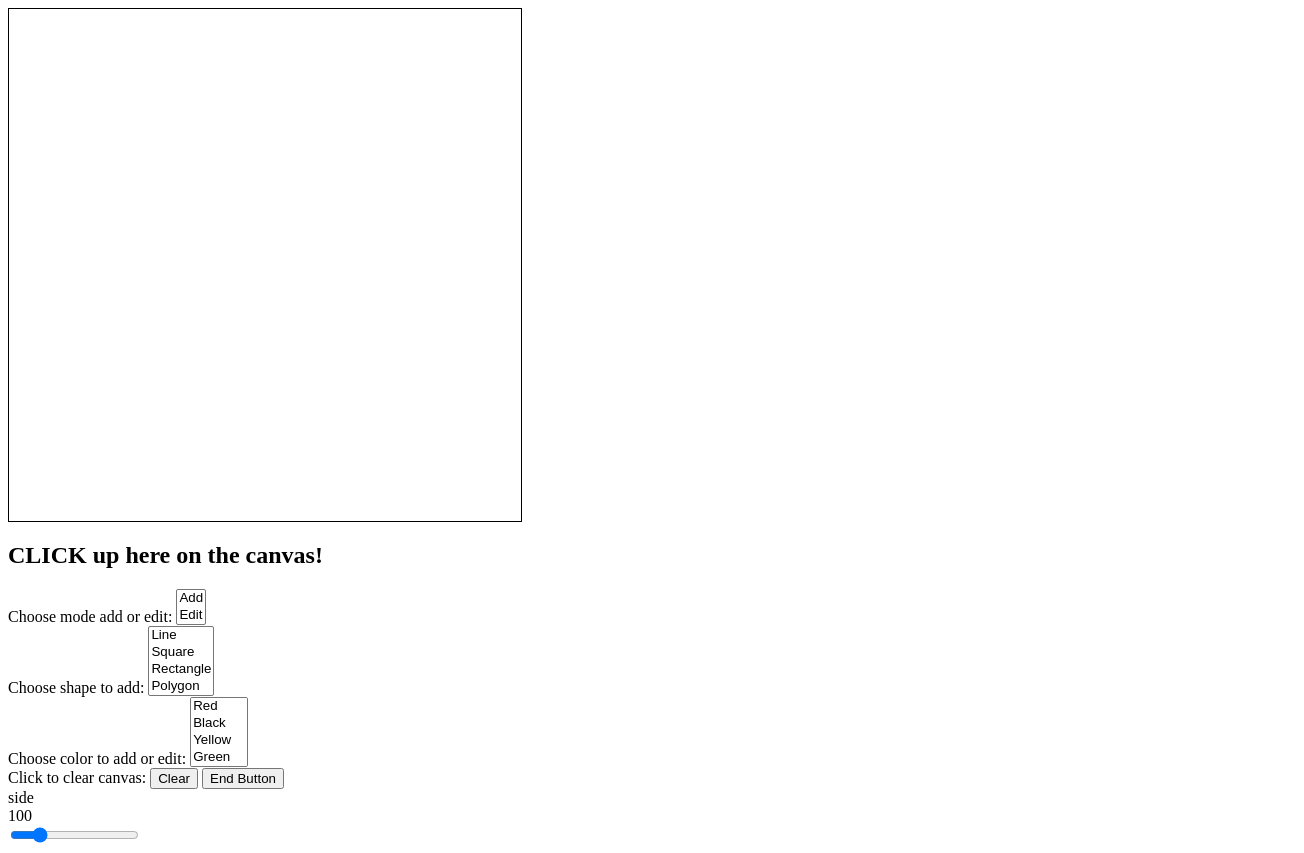
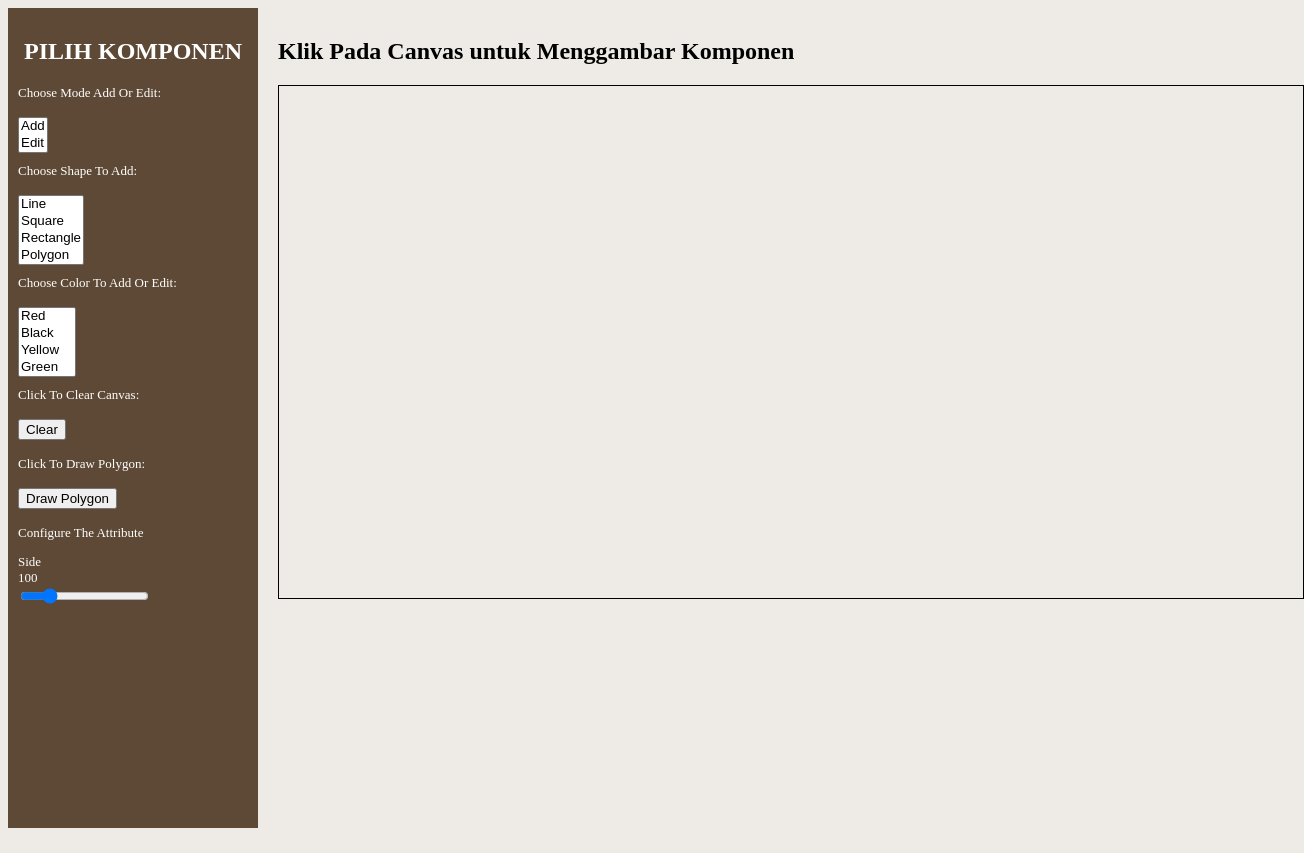
Before and after one commit to Purecon/Tugas1_IF3260_Group1, a plain HTML site: page index.html in a window 1280 px wide. Shown: the whole page, 1304 px wide, since content can reach past the window. After the commit the page ends 800 px from the top, so only its background shows below. Drawn offline with Linux system fonts and the light colour scheme.

Commit message:
configure the interface

```diff
--- a/index.html
+++ b/index.html
@@ -1,16 +1,20 @@
-<canvas id="canvas" width="512" height="512" style="border:1px solid #000000;"></canvas>
+<div class = "container">
+  <div class = "sidebar">
+    <h2> Pilih Komponen </h2>
+    <div class="choice-container">
       <div id="editchoice">
-  <h2> CLICK up here on the canvas! </h2>
-  <label for="editmenu">Choose mode add or edit:</label>
+        <label for="editmenu">Choose mode add or edit:</label><p></p>
         <select id="editmenu" size="2">
           <option value="0 ">Add</option>
           <option value="1 ">Edit</option>
         </select>
       </div>
+   </div>
 
+   <div class="choice-container">
     <div id="shape">
       </select>
-  <label for="mymenu">Choose shape to add:</label>
+      <label for="mymenu">Choose shape to add:</label><p></p>
       <select id="mymenu" size="4">
         <option value="0 ">Line</option>
         <option value="1 ">Square</option>
@@ -18,10 +22,12 @@
         <option value="3 ">Polygon</option>
       </select>
     </div>
+   </div>
 
+   <div class="choice-container">
     <div id="color">
     </select>
-<label for="colormenu">Choose color to add or edit:</label>
+    <label for="colormenu">Choose color to add or edit:</label><p></p>
     <select id="colormenu" size="4">
       <option value="0 ">Red</option>
         <option value="1 ">Black</option>
@@ -32,16 +38,20 @@
         <option value="6 ">Cyan</option>
     </select>
     </div>
+   </div>
 
-<label for="clearButton">Click to clear canvas:</label>
-<button id="clearButton">Clear</button>
+   <div class="choice-container">
+    <label for="clearButton">Click to clear canvas:</label><p></p>
+    <button id="clearButton">Clear</button><p></p>
+    <label for="drawPolygon">Click to draw polygon:</label><p></p>
+    <button id="drawPolygon">Draw Polygon</button><p></p>
+  </div>
 
-<button id="Button1">End Button</button>
-
+  <div class ="sliderr">
+    <label for="sliderr">Configure the attribute</label><p></p>
     <div id="line_slider">
       <div id="length"></div>
     </div>
-
     <div id="square_slider">
       <div id="side"></div>
     </div>
@@ -49,8 +59,19 @@
       <div id="width"></div>
       <div id="height"></div>
     </div>
+  </div>
+
+  </div>
+</div>
 
 
+<div class="main-content">
+  <h2> Klik Pada Canvas untuk Menggambar Komponen </h2>
+  <canvas id="canvas" width="1024" height="512" style="border:1px solid #000000;"></canvas>
+
+</div>
+
+<link rel="stylesheet" href="style.css">
 
 <!-- vertex shader -->
 <script  id="vertex-shader-2d" type="notjs">
--- a/script.js
+++ b/script.js
@@ -14,6 +14,7 @@ function main() {
   m1.addEventListener("click", function() {
     edit_index = m1.selectedIndex;
   });
+  console.log(edit_index)
 
   //Get shape options
   var shape_index = 1
@@ -23,6 +24,7 @@ function main() {
     setVisibleSlider();
     createSlider();
   });
+  console.log(shape_index)
 
   //Set visible slider
   function setVisibleSlider(){
@@ -355,7 +357,7 @@ function main() {
     }
   }
 
-  var a = document.getElementById("Button1")
+  var a = document.getElementById("drawPolygon")
     a.addEventListener("click", function(){
     //Push data polygon
     polygon["start"] = poly_index-polygon["vertex"].length
--- /dev/null
+++ b/style.css
@@ -0,0 +1,47 @@
+body{
+    background-color: #EEEBE6;
+}
+
+.container{
+    display: flex;
+    position: relative;
+}
+
+.container .sidebar{
+    position: fixed;
+    width: 250px;
+    height: 100%;
+    background-color: #5D4935;
+    padding : 10px 0;
+}
+
+.container .sidebar h2{
+    color: white;
+    text-transform: uppercase;
+    text-align: center;
+    margin-bottom: 20px;
+}
+
+.container .sidebar label{
+    color: white;
+    text-transform: capitalize;
+    text-align: left;
+    font-size: small;
+}
+
+.container .sidebar .choice-container{
+    margin-bottom: 10px;
+    padding-left: 10px;
+}
+
+.container .sidebar .sliderr{
+    color: white;
+    text-transform: capitalize;
+    font-size: small;
+    padding-left: 10px;
+}
+
+.main-content{
+    padding-left: 270px;
+    padding-top: 10px;
+}
```
Lines whose indentation alone changed are shown as unchanged.
